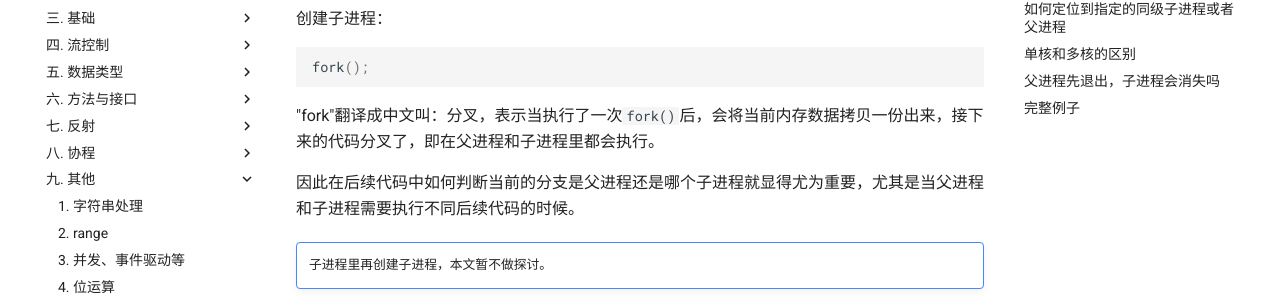
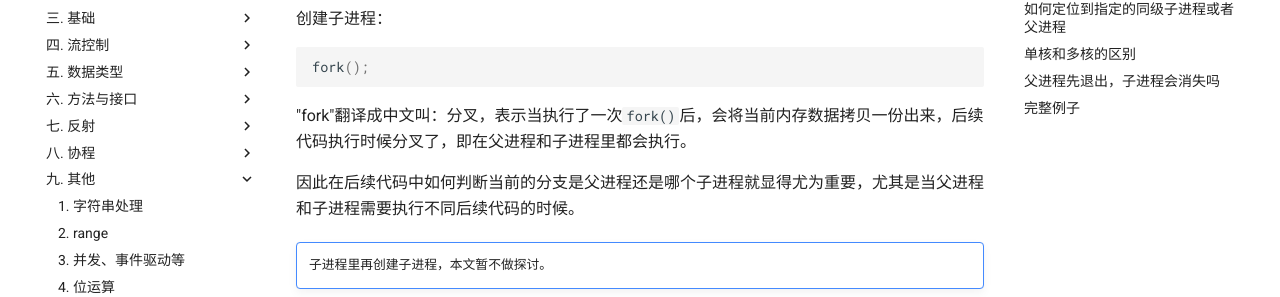
Before and after one commit to yxhsea/golang, an MkDocs documentation site: the page built from docs/other/fork.md, in a window 1280 px wide and 900 px high. Shown: the part 174-471 px from the top of the window. Built offline with MkDocs 1.6.1 and Material for MkDocs 9.7.7, drawn with Linux system fonts in a browser that asks for light colours; comment, search, counter and statistics services are not loaded; old or Windows-style settings are respelled for this version of MkDocs.

Commit message:
2018-01-12

````diff
--- a/docs/other/fork.md
+++ b/docs/other/fork.md
@@ -4,7 +4,7 @@
 fork();
 ```
 
-"fork"翻译成中文叫：分叉，表示当执行了一次`fork()`后，会将当前内存数据拷贝一份出来，接下来的代码分叉了，即在父进程和子进程里都会执行。
+"fork"翻译成中文叫：分叉，表示当执行了一次`fork()`后，会将当前内存数据拷贝一份出来，后续代码执行时候分叉了，即在父进程和子进程里都会执行。
 
 因此在后续代码中如何判断当前的分支是父进程还是哪个子进程就显得尤为重要，尤其是当父进程和子进程需要执行不同后续代码的时候。
 
````
